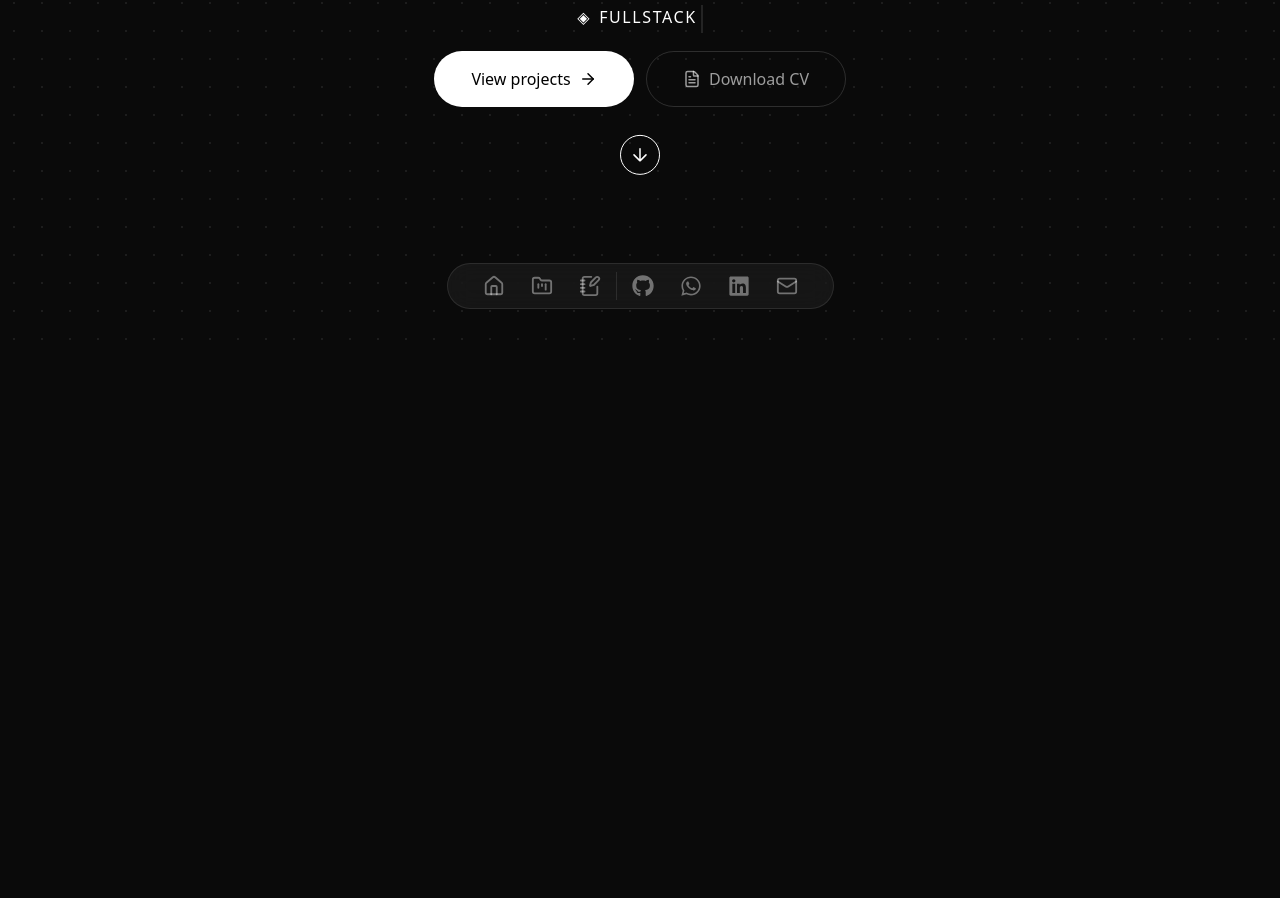
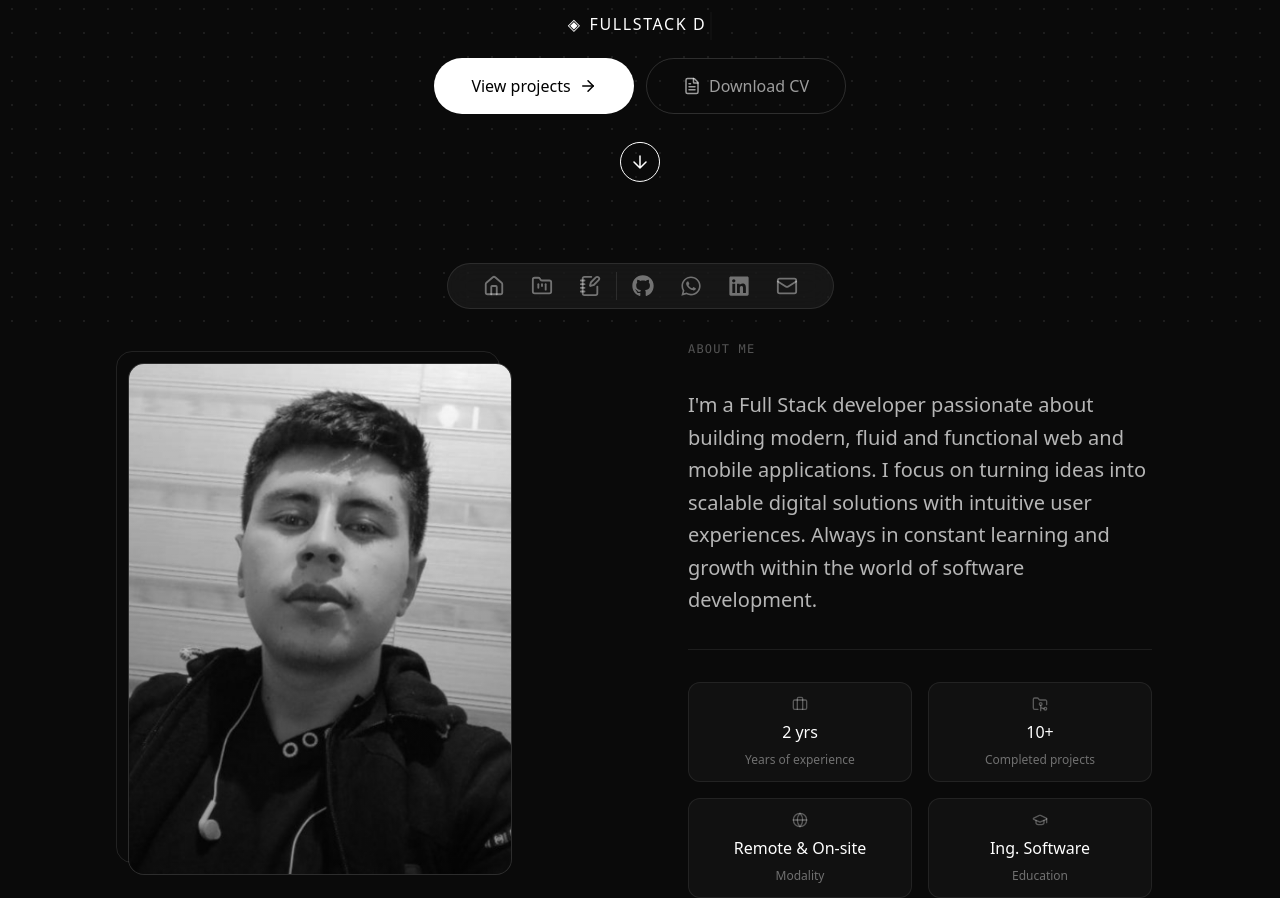
Before and after one commit to ferguevara2000/portafolio, a Next.js app: page /en in a window 1280 px wide. Shown: the part 459-1357 px from the top of the page. Before the commit the page ends 800 px from the top, so only its background shows below. Built offline with nearby package versions, Linux system fonts and the light colour scheme.

Commit message:
Add About section, smooth scrolling, and enhance styles for better UX

```diff
--- a/app/[locale]/globals.css
+++ b/app/[locale]/globals.css
@@ -4,6 +4,11 @@
   box-sizing: border-box;
   margin: 0;
   padding: 0;
+}
+
+html {
+  scroll-behavior: smooth;
+  height: 100%;
 }
 
 html,
@@ -22,10 +27,12 @@ body::before {
   z-index: 0;
   pointer-events: none;
   background-image: radial-gradient(circle, rgba(255,255,255,0.08) 1px, transparent 1px);
-  background-size: 28px 28px;
+  background-size: 24px 24px;
 }
 
 main {
   position: relative;
   z-index: 1;
+  overflow-y: auto;
+  scroll-behavior: smooth;
 }
--- a/app/[locale]/page.tsx
+++ b/app/[locale]/page.tsx
@@ -1,9 +1,11 @@
+import About from "@/components/sections/About";
 import Hero from "@/components/sections/Hero";
 
 export default function Home() {
   return (
     <main className="min-h-screen">
       <Hero />
+      <About />
     </main>
   )
 }
--- a/components/layout/Navbar.tsx
+++ b/components/layout/Navbar.tsx
@@ -5,6 +5,7 @@ import { Home, FolderKanban, NotebookPen, Mail, Menu, X } from "lucide-react";
 import { FaGithub, FaWhatsapp, FaLinkedin } from "react-icons/fa";
 import { useState, useRef, useEffect } from "react";
 import { useTranslations } from "next-intl";
+import { smoothScrollTo } from "@/lib/smoothScrool";
 
 type NavItem = {
   icon: React.ElementType;
@@ -39,6 +40,12 @@ function NavIcon({
   mouseX: ReturnType<typeof useMotionValue<number>>;
   navHovered: boolean;
 }) {
+  const handleClick = (e: React.MouseEvent) => {
+    if (href.startsWith("#")) {
+      e.preventDefault();
+      smoothScrollTo(href.slice(1));
+    }
+  };
   const [hovered, setHovered] = useState(false);
   const ref = useRef<HTMLDivElement>(null);
 
@@ -92,6 +99,7 @@ function NavIcon({
 
       <motion.a
         href={href}
+        onClick={handleClick}
         target={href.startsWith("http") ? "_blank" : undefined}
         rel={href.startsWith("http") ? "noopener noreferrer" : undefined}
         style={{ scale: springScale, y: springY }}
@@ -174,7 +182,13 @@ function MobileNav({ t }: { t: (key: string) => string }) {
               <a
                 key={item.key}
                 href={item.href}
-                onClick={() => setOpen(false)}
+                onClick={(e) => {
+                  if (item.href.startsWith("#")) {
+                    e.preventDefault();
+                    smoothScrollTo(item.href.slice(1));
+                  }
+                  setOpen(false);
+                }}
                 className="flex items-center gap-3 px-3 py-2.5 rounded-xl text-white/50 hover:text-white hover:bg-white/5 transition-all duration-200"
               >
                 <item.icon size={16} />
--- /dev/null
+++ b/components/sections/About.tsx
@@ -0,0 +1,120 @@
+"use client";
+
+import { motion } from "framer-motion";
+import { useTranslations } from "next-intl";
+import { Briefcase, FolderGit2, GraduationCap, Globe } from "lucide-react";
+import Image from "next/image";
+
+function fadeUp(i: number) {
+  return {
+    initial: { opacity: 0, y: 24 },
+    animate: { opacity: 1, y: 0 },
+    transition: { duration: 0.6, delay: i * 0.12, ease: [0.25, 0.1, 0.25, 1] as const },
+  };
+}
+
+const STATS = [
+  { icon: Briefcase, labelKey: "experience", value: "2" },
+  { icon: FolderGit2, labelKey: "projects", value: "10+" },
+  { icon: Globe, labelKey: "modality", value: "Open" },
+  { icon: GraduationCap, labelKey: "education", value: "Ing. Software" },
+];
+
+export default function About() {
+  const t = useTranslations("about");
+
+  return (
+    <section
+      id="about"
+      className="relative w-full px-6 py-24 sm:py-32 flex justify-center"
+    >
+      <div className="w-full max-w-5xl grid grid-cols-1 md:grid-cols-2 gap-10 md:gap-24 items-center">
+
+        {/* Columna izquierda — Foto */}
+        <motion.div
+          {...fadeUp(0)}
+          className="relative w-full aspect-[3/4] max-w-xs sm:max-w-sm mx-auto md:mx-0"
+        >
+          {/* Marco decorativo */}
+          <div className="absolute -top-3 -left-3 w-full h-full border border-white/10 rounded-2xl" />
+
+
+          {/* Foto */}
+           <div
+            className="relative w-full h-full rounded-2xl overflow-hidden bg-white/5 border border-white/10"
+            style={{ position: "relative" }}
+            onMouseEnter={(e) => {
+              const img = e.currentTarget.querySelector("img");
+              if (img) img.style.filter = "grayscale(0%)";
+            }}
+            onMouseLeave={(e) => {
+              const img = e.currentTarget.querySelector("img");
+              if (img) img.style.filter = "grayscale(100%)";
+            }}
+          >
+            <Image
+              src="/foto.png"
+              alt="Fernando Guevara"
+              fill
+              className="object-cover grayscale group-hover:grayscale-0 transition-all duration-700"
+            />
+            <div className="absolute inset-0 bg-gradient-to-t from-black/40 to-transparent" />
+          </div>
+        </motion.div>
+
+        {/* Columna derecha — Texto + Stats */}
+        <div className="flex flex-col gap-8">
+
+          {/* Etiqueta */}
+          <motion.span
+            {...fadeUp(0)}
+            className="text-xs text-white/30 tracking-widest uppercase font-mono"
+          >
+            {t("label")}
+          </motion.span>
+
+          {/* Texto */}
+          <motion.p
+            {...fadeUp(1)}
+            className="text-lg sm:text-xl text-white/70 font-light leading-relaxed"
+          >
+            {t("bio")}
+          </motion.p>
+
+          {/* Separador */}
+          <motion.div
+            {...fadeUp(2)}
+            className="w-full h-px bg-white/8"
+          />
+
+          {/* Stats */}
+          <motion.div
+            {...fadeUp(3)}
+            className="grid grid-cols-2 gap-4"
+          >
+            {STATS.map((stat) => (
+              <div
+                key={stat.labelKey}
+                style={{ minHeight: "100px", minWidth: "100px" }}
+                className="flex flex-col justify-center items-center text-center gap-2 p-4 rounded-xl border border-white/8 bg-white/3 hover:bg-white/5 transition-colors duration-300"
+              >
+                <stat.icon size={16} className="text-white/30" />
+                <span className="text-base font-medium text-white">
+                  {stat.labelKey === "experience"
+                    ? `${stat.value} ${t("years")}`
+                    : stat.labelKey === "modality"
+                    ? t("modalityValue")
+                    : stat.value}
+                </span>
+                <span className="text-xs text-white/40 font-light">
+                  {t(stat.labelKey)}
+                </span>
+              </div>
+            ))}
+          </motion.div>
+
+        </div>
+      </div>
+    </section>
+  );
+}
--- a/components/sections/Hero.tsx
+++ b/components/sections/Hero.tsx
@@ -4,6 +4,7 @@ import { motion } from "framer-motion";
 import { useEffect, useState } from "react";
 import { useTranslations } from "next-intl";
 import { ArrowRight, FileText, Download } from "lucide-react";
+import { smoothScrollTo } from "@/lib/smoothScrool";
 
 const ROLES = ["Fullstack Developer"];
 
@@ -58,8 +59,11 @@ function fadeUp(i: number) {
 function ScrollButton() {
   const [hovered, setHovered] = useState(false);
 
+  const handleClick = () => smoothScrollTo("about");
+
   return (
     <motion.div
+      onClick={handleClick}
       animate={hovered ? { y: 0 } : { y: [0, 8, 0] }}
       transition={
         hovered
@@ -164,6 +168,7 @@ export default function Hero() {
         {/* Badge disponibilidad */}
         <motion.div
           {...fadeUp(0)}
+          style={{ minHeight: "32px", minWidth: "180px" }}
           className="flex items-center justify-center gap-2 rounded-full border border-white/10 bg-white/5 px-6 py-2.5 backdrop-blur-sm"
         >
           <span className="relative flex h-2 w-2">
--- /dev/null
+++ b/lib/smoothScrool.ts
@@ -0,0 +1,21 @@
+export function smoothScrollTo(id: string, duration = 800) {
+  const section = document.getElementById(id);
+  if (!section) return;
+
+  const start = window.scrollY;
+  const target = section.getBoundingClientRect().top + window.scrollY;
+  const distance = target - start;
+  let startTime: number | null = null;
+
+  const ease = (t: number) => t < 0.5 ? 2 * t * t : -1 + (4 - 2 * t) * t;
+
+  const step = (timestamp: number) => {
+    if (!startTime) startTime = timestamp;
+    const elapsed = timestamp - startTime;
+    const progress = Math.min(elapsed / duration, 1);
+    window.scrollTo(0, start + distance * ease(progress));
+    if (progress < 1) requestAnimationFrame(step);
+  };
+
+  requestAnimationFrame(step);
+}
--- a/messages/en.json
+++ b/messages/en.json
@@ -13,5 +13,15 @@
     "description": "Turning ideas into fluid and modern applications.",
     "cta_projects": "View projects",
     "cta_cv": "Download CV"
+  },
+  "about": {
+    "label": "About me",
+    "bio": "I'm a Full Stack developer passionate about building modern, fluid and functional web and mobile applications. I focus on turning ideas into scalable digital solutions with intuitive user experiences. Always in constant learning and growth within the world of software development.",
+    "experience": "Years of experience",
+    "years": "yrs",
+    "projects": "Completed projects",
+    "modality": "Modality",
+    "modalityValue": "Remote & On-site",
+    "education": "Education"
   }
 }
--- a/messages/es.json
+++ b/messages/es.json
@@ -13,5 +13,15 @@
     "description": "Transformando ideas en aplicaciones fluidas y modernas.",
     "cta_projects": "Ver proyectos",
     "cta_cv": "Descargar CV"
+  },
+  "about": {
+    "label": "Sobre mí",
+    "bio": "Soy desarrollador Full Stack apasionado por crear aplicaciones web y móviles modernas, fluidas y funcionales. Me enfoco en transformar ideas en soluciones digitales escalables con experiencias intuitivas para el usuario. Siempre en constante aprendizaje y crecimiento dentro del mundo del desarrollo de software.",
+    "experience": "Años de experiencia",
+    "years": "años",
+    "projects": "Proyectos completados",
+    "modality": "Modalidad",
+    "modalityValue": "Remoto & Presencial",
+    "education": "Formación"
   }
 }
```
Also changed, not shown: public/foto.png (added), 1 other file (tests, documents, lock files or other folders).
